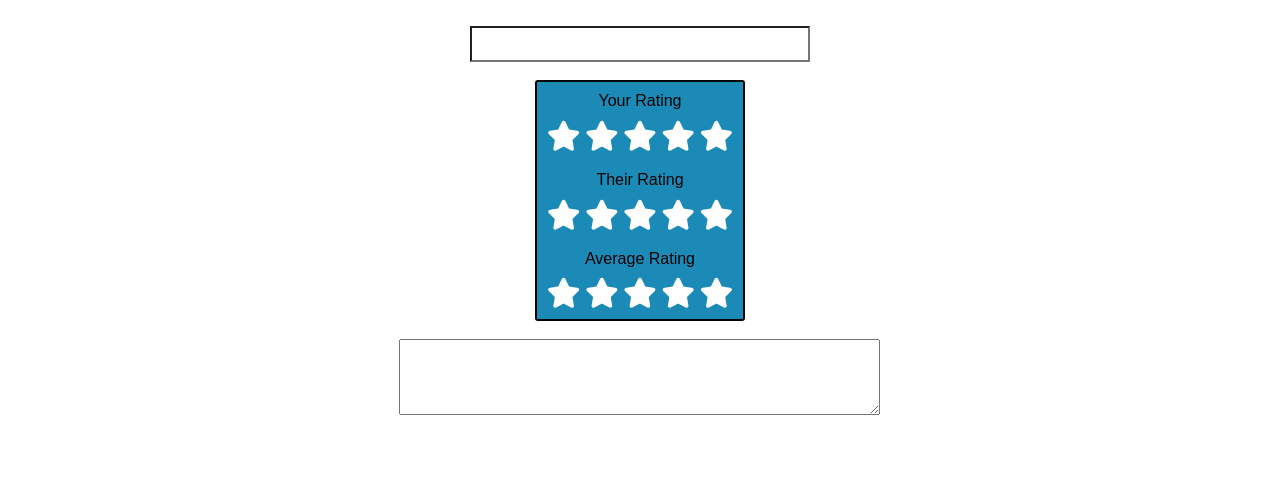
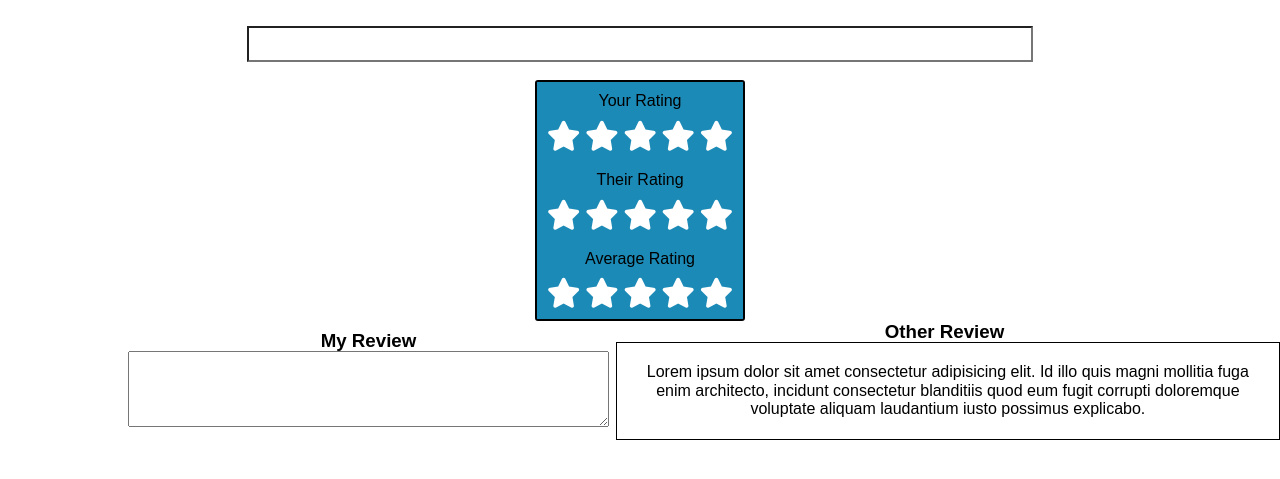
Before and after one commit to Christinamd95/T-and-C-Things-Logger, a plain HTML site: page things/review.html in a window 1280 px wide. Shown: the part 79-558 px from the top of the page. Drawn offline with Linux system fonts and the light colour scheme.

Commit message:
Co-authored-by: Tay Duncan <tashanduncan1994@gmail.com>

```diff
--- a/styles.css
+++ b/styles.css
@@ -179,3 +179,17 @@ thead th {
   border-color: rgb(28, 138, 182);
   background-color: rgb(28, 138, 182);
 }
+.reviews{
+  display: flex;
+  justify-content: space-between;
+  align-items: center;
+  position: center;
+  margin-left: 10%;
+  text-align: center;
+}
+.otherreview {
+text-align: center;
+border: 1px black solid;
+margin-left: 1%;
+padding: 3%;
+}
--- a/things/review.html
+++ b/things/review.html
@@ -47,13 +47,23 @@
                 <i class="fa-solid fa-star"></i>
             </div>
         </div>
+
     </div>
-<br>
+    <div class="reviews">
+        <div>
+            <h3>My Review</h3>
+            <textarea class="myreview" id="freeform" name="freeform" rows="4" cols="50">
+                &nbsp;
+            </textarea>
+        </div>
 
+        <div>
+            <h3>Other Review</h3>
+            <p class="otherreview">Lorem ipsum dolor sit amet consectetur adipisicing elit. Id illo quis magni mollitia fuga enim architecto, incidunt consectetur blanditiis quod eum fugit corrupti doloremque voluptate aliquam laudantium iusto possimus explicabo.
+            </p>
+        </div>
+    </div>
 
-<textarea id="freeform" name="freeform" rows="4" cols="50">
-    &nbsp;
-</textarea>
 
 </body>
 </html>
```
